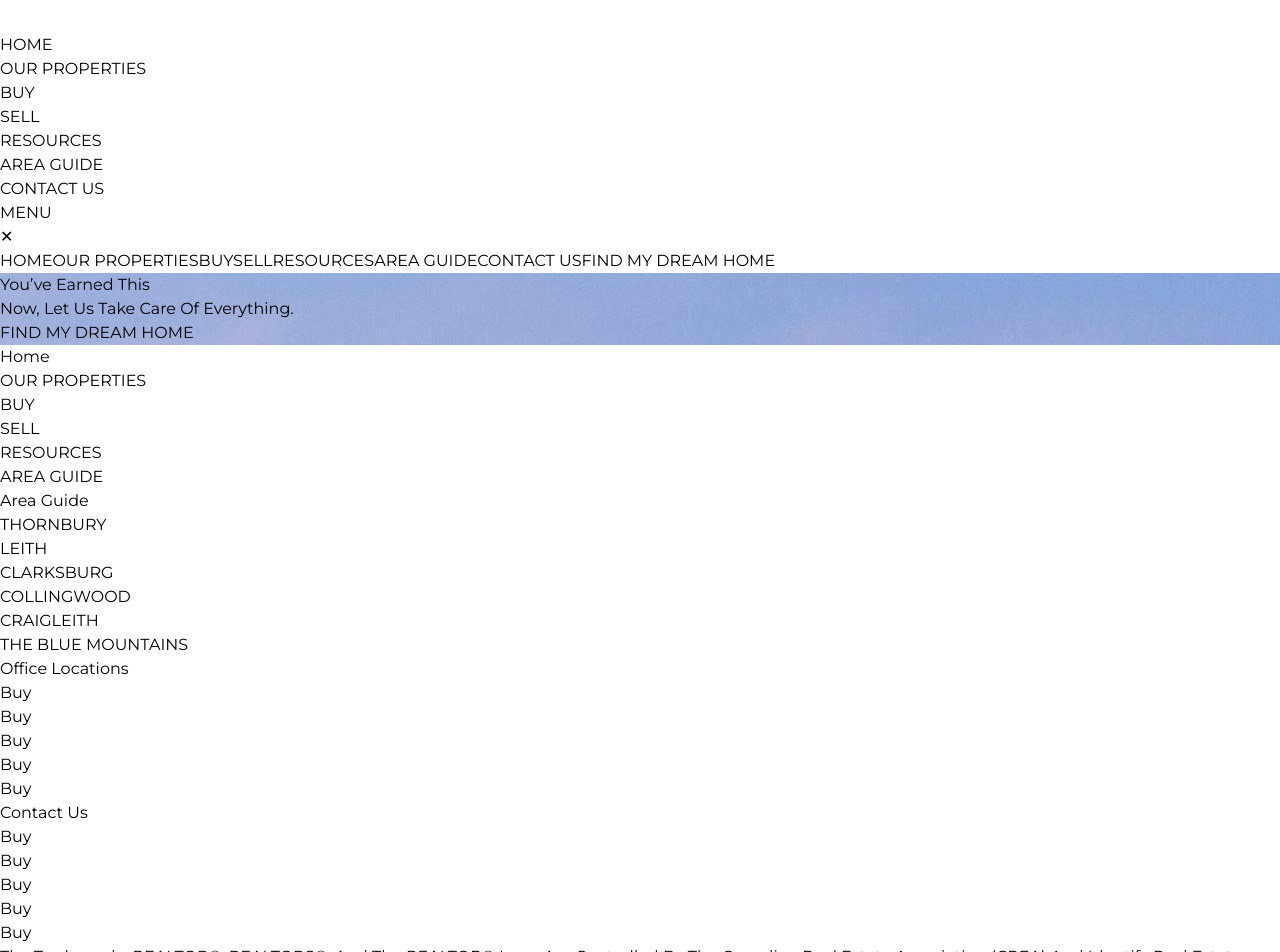
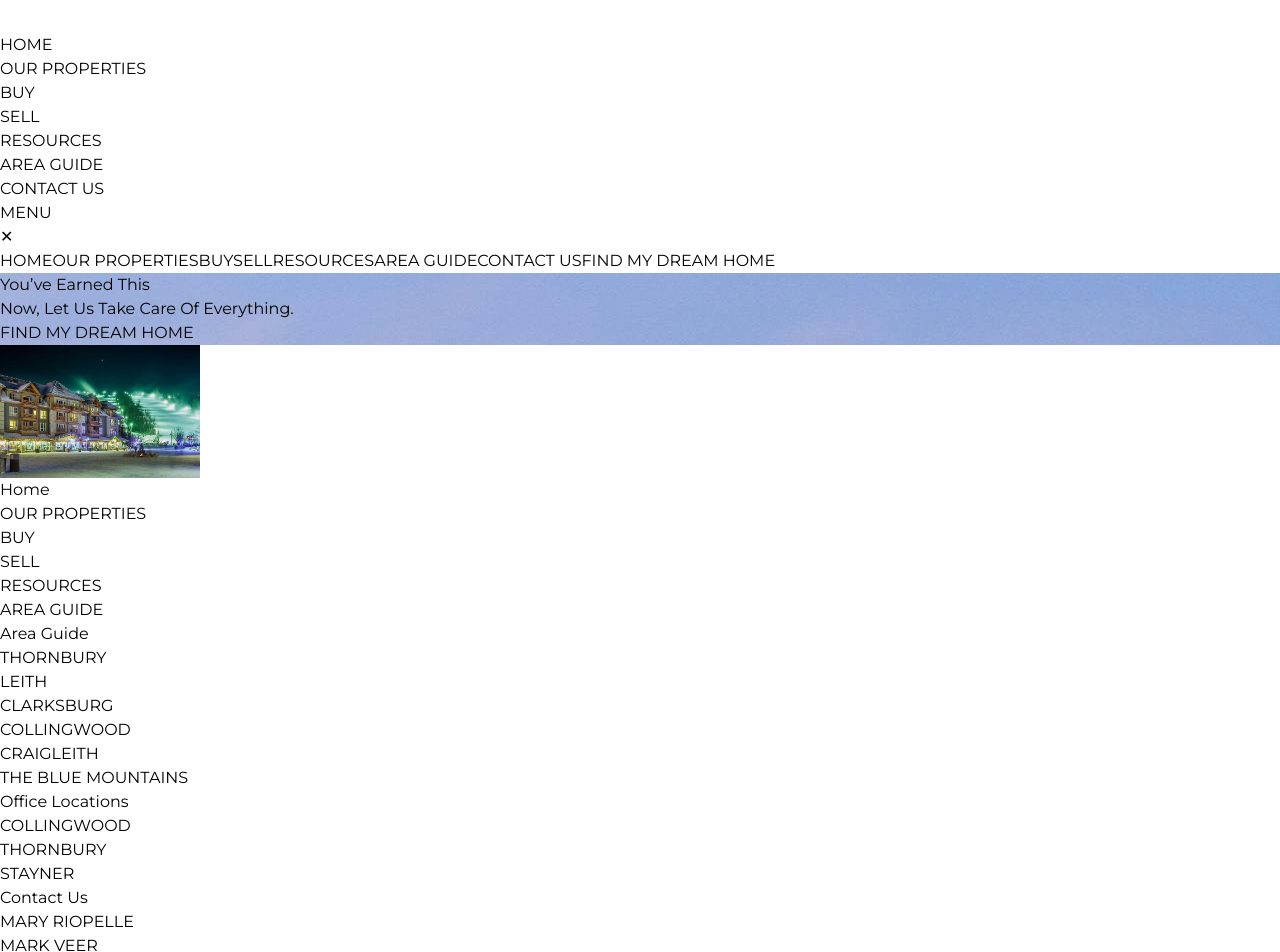
Before and after one commit to m-capone1/Riopelle-Veer-Realty, a Next.js app: page / in a window 1280 px wide. Shown: the top 952 px of the page. Built offline with nearby package versions, Linux system fonts and the light colour scheme.

Commit message:
add featured section where user can google listings

```diff
--- a/src/app/page.js
+++ b/src/app/page.js
@@ -1,12 +1,14 @@
 import Header from "../components/Header";
 import Hero from "../components/Hero";
-import Footer from '../components/Footer'
+import Footer from '../components/Footer';
+import Featured from '../components/Featured';
 
 export default function Home() {
   return (
     <>
       <Header />
       <Hero />
+      <Featured />
       <Footer />
     </>
   );
--- /dev/null
+++ b/src/components/Featured.js
@@ -0,0 +1,19 @@
+import FeaturedImg from 'next/image';
+
+export default function Featured() {
+    return (
+      <section className="flex">
+        <FeaturedImg
+            src="/images/featured.png"
+            alt="featured"
+            width={200}
+            height={100}
+            className='w-1/2'
+            priority
+        />
+        <div className="w-1/2">
+
+        </div>
+      </section>
+    );
+}
--- a/src/components/Footer.js
+++ b/src/components/Footer.js
@@ -11,11 +11,11 @@ export default function Footer() {
         },
         {
             title: 'Office Locations',
-            links: ['Buy', 'Buy', 'Buy', 'Buy', 'Buy'],
+            links: ['COLLINGWOOD', 'THORNBURY', 'STAYNER'],
         },
         {
             title: 'Contact Us',
-            links: ['Buy', 'Buy', 'Buy', 'Buy', 'Buy'],
+            links: ['MARY RIOPELLE', 'MARK VEER', 'KATE VEER', 'CORI WOOLLEY'],
         },
     ];
 
--- a/src/components/Hero.js
+++ b/src/components/Hero.js
@@ -10,7 +10,7 @@ export default function Hero() {
         <div className="relative z-10 flex flex-col items-center justify-center h-full text-center text-white px-4">
           <h1 className="text-3xl md:text-6xl font-bold mb-4">You’ve Earned This</h1>
           <p className="text-lg md:text-2xl mb-6">Now, Let Us Take Care Of Everything.</p>
-          <button className="px-6 py-3 bg-blue-500 font-semibold text-white rounded hover:bg-blue-600 transition duration-300">
+          <button className="px-6 py-3 bg-transparent outline outline-2 font-semibold text-white rounded hover:bg-white hover:text-black hover:outline-none transition duration-300">
             FIND MY DREAM HOME
           </button>
         </div>
```
Also changed, not shown: public/images/featured.png (added).
